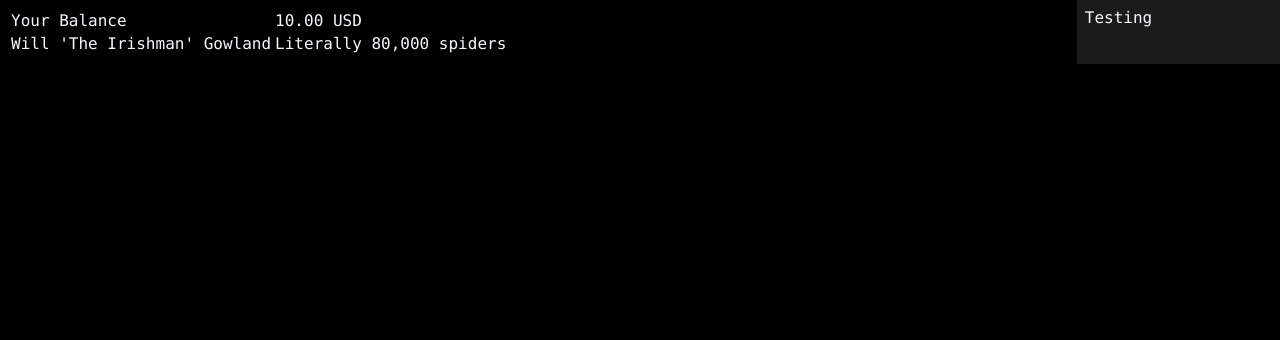
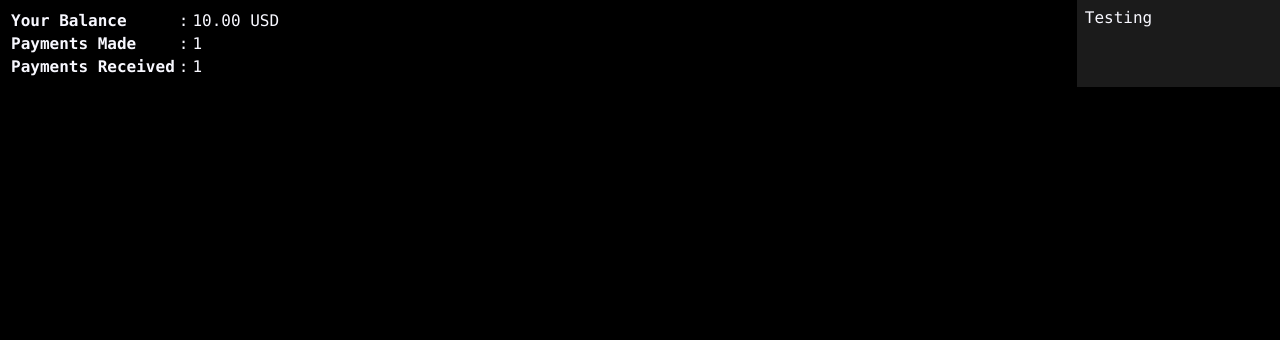
Before and after one commit to Grubbytoes/webapps2024, a Django app: page /payapp/my_account in a window 1280 px wide. Shown: the part 160-500 px from the top of the page. Run offline with Django 5.2, Linux system fonts and the light colour scheme; a user stored in the database is signed in; tables that the repository leaves empty hold one stand-in row (values such as "Sample post").

Commit message:
Now can access/see payments made and received
* NOTE THAT PAYMENT LOGGING HASN'T BEEN MADE YET

```diff
--- a/payapp/models.py
+++ b/payapp/models.py
@@ -7,6 +7,12 @@ class UserAccount(AbstractUser):
     def balance_str(self) -> str:
         _holding = self.holding
         return "{:.2f} {}".format(_holding.balance, _holding.currency)
+
+    def get_payments_made(self) -> int:
+        return Transaction.objects.filter(sender__account=self).count()
+
+    def get_payments_received(self) -> int:
+        return Transaction.objects.filter(recipient__account=self).count()
 
 CURRENCIES = {
     "USD": "American Dollar",
--- a/payapp/views.py
+++ b/payapp/views.py
@@ -137,7 +137,9 @@ def my_account(request):
     context = default_context(request, 'my account')
     context.update(
         {
-            "balance": request.user.balance_str()
+            "balance": request.user.balance_str(),
+            "payments_made": request.user.get_payments_made(),
+            "payments_received": request.user.get_payments_received()
         }
     )
 
--- a/templates/my_account.html
+++ b/templates/my_account.html
@@ -2,13 +2,20 @@
 
 {% block content %}
     <table>
-        <tr>
-            <td>Your Balance</td>
+        <tr id="your_balance">
+            <td><b>Your Balance</b></td>
+            <td>:</td>
             <td>{{ balance }}</td>
         </tr>
-        <tr>
-            <td>Will 'The Irishman' Gowland</td>
-            <td> Literally 80,000 spiders</td>
+        <tr id="payments_made">
+            <td><b>Payments Made</b></td>
+            <td>:</td>
+            <td> {{ payments_made }}</td>
+        </tr>
+        <tr id="payments_received">
+            <td><b>Payments Received</b></td>
+            <td>:</td>
+            <td> {{ payments_received }}</td>
         </tr>
     </table>
 {% endblock %}
```
